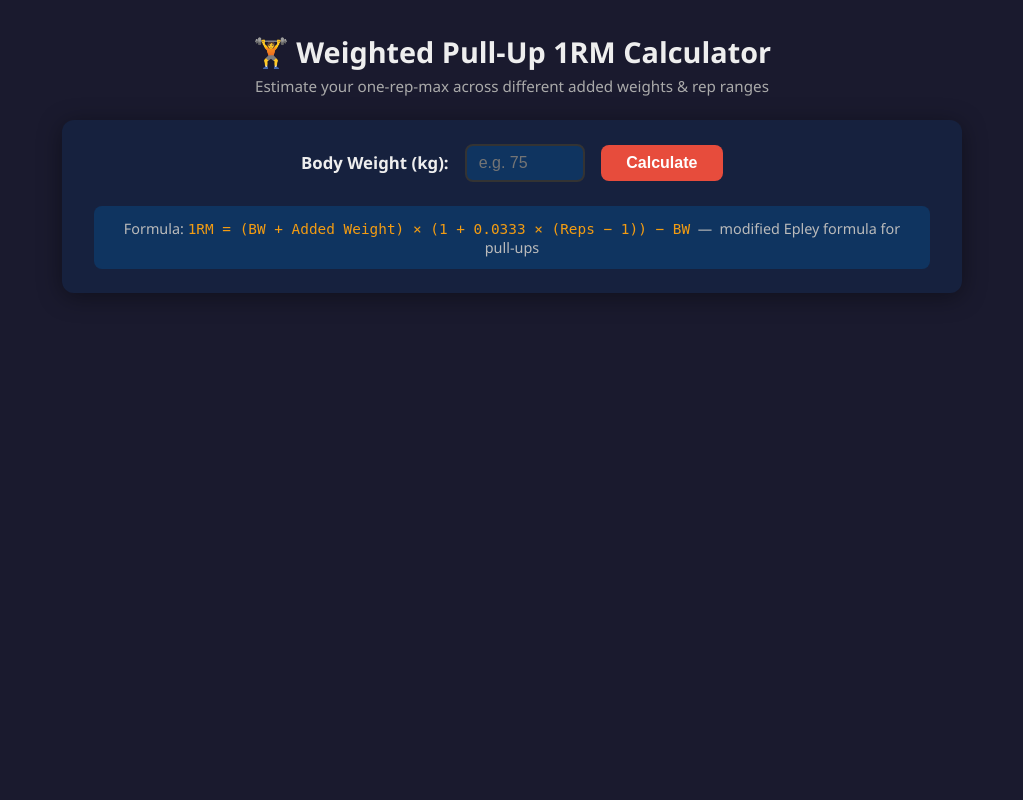
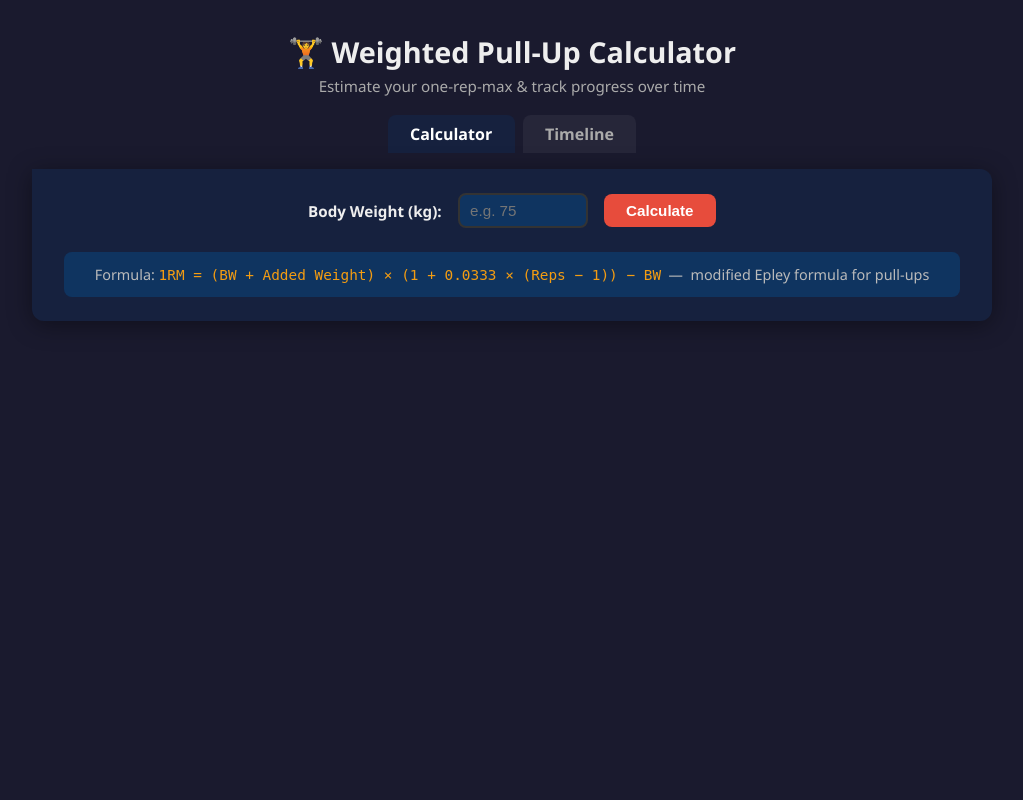
Before and after one commit to jameshclegg/pullup-calculator, a Flask app: page / in a window 1280 px wide. Shown: the whole page, without its empty margins (128-1151 px from the left). Run offline with Flask 3, Linux system fonts and the light colour scheme; some libraries are stand-ins or nearby versions.

Commit message:
Extend axes and add timeline tracking feature
- Extend heatmap axes to 0-30 kg added weight and 1-25 reps
- Add Timeline tab to log workouts (date, BW, added weight, reps)
- Store entries in data/timeline.json
- Plot estimated 1RM and unweighted reps over time
- Back-calculate unweighted reps: reps = 1 + 1RM / (BW * 0.0333)
- Add delete button per entry in the data table

Co-authored-by: Copilot <223556219+Copilot@users.noreply.github.com>

```diff
--- a/app.py
+++ b/app.py
@@ -1,27 +1,46 @@
 """Flask web app for the pull-up 1RM calculator."""
 
 import json
+from datetime import date
+from pathlib import Path
 
 import numpy as np
 import plotly
 import plotly.graph_objects as go
-from flask import Flask, render_template, request
+from flask import Flask, redirect, render_template, request, url_for
+from plotly.subplots import make_subplots
 
-from calculator import compute_1rm_grid
+from calculator import compute_1rm, compute_1rm_grid, compute_unweighted_reps
 
 app = Flask(__name__)
 
+CONTOUR_LEVELS = [10, 25, 40, 55, 65]
+TIMELINE_FILE = Path(__file__).parent / "data" / "timeline.json"
 
-CONTOUR_LEVELS = [10, 25, 40, 55, 65]
 
+# ---------------------------------------------------------------------------
+# Timeline data helpers
+# ---------------------------------------------------------------------------
+
+def _load_timeline() -> list[dict]:
+    if TIMELINE_FILE.exists():
+        return json.loads(TIMELINE_FILE.read_text())
+    return []
+
+
+def _save_timeline(entries: list[dict]) -> None:
+    TIMELINE_FILE.parent.mkdir(parents=True, exist_ok=True)
+    TIMELINE_FILE.write_text(json.dumps(entries, indent=2))
+
+
+# ---------------------------------------------------------------------------
+# Heatmap builder
+# ---------------------------------------------------------------------------
 
 def _extract_contour_paths(
     x: np.ndarray, y: np.ndarray, z: np.ndarray, levels: list[float]
 ) -> list[tuple[float, np.ndarray, np.ndarray]]:
-    """Use matplotlib to compute contour paths at exact levels.
-
-    Returns a list of (level, xs, ys) tuples — one per path segment.
-    """
+    """Use matplotlib to compute contour paths at exact levels."""
     import matplotlib
     matplotlib.use("Agg")
     import matplotlib.pyplot as plt
@@ -56,7 +75,6 @@ def build_heatmap(bodyweight: float) -> str:
         )
     )
 
-    # Overlay contour lines at the requested levels
     paths = _extract_contour_paths(added_weights, reps, rm_grid, CONTOUR_LEVELS)
     legend_shown: set[float] = set()
     for level, xs, ys in paths:
@@ -64,9 +82,7 @@ def build_heatmap(bodyweight: float) -> str:
         legend_shown.add(level)
         fig.add_trace(
             go.Scatter(
-                x=xs,
-                y=ys,
-                mode="lines",
+                x=xs, y=ys, mode="lines",
                 line=dict(color="white", width=2),
                 name=f"{int(level)} kg",
                 legendgroup=f"{level}",
@@ -74,11 +90,9 @@ def build_heatmap(bodyweight: float) -> str:
                 hoverinfo="skip",
             )
         )
-        # Add a label near the midpoint of each contour segment
         mid = len(xs) // 2
         fig.add_annotation(
-            x=float(xs[mid]),
-            y=float(ys[mid]),
+            x=float(xs[mid]), y=float(ys[mid]),
             text=f"<b>{int(level)}</b>",
             showarrow=False,
             font=dict(size=13, color="white"),
@@ -101,6 +115,71 @@ def build_heatmap(bodyweight: float) -> str:
     return json.dumps(fig, cls=plotly.utils.PlotlyJSONEncoder)
 
 
+# ---------------------------------------------------------------------------
+# Timeline chart builder
+# ---------------------------------------------------------------------------
+
+def build_timeline_charts(entries: list[dict]) -> str | None:
+    """Build a two-subplot timeline chart (1RM and unweighted reps vs date)."""
+    if not entries:
+        return None
+
+    sorted_entries = sorted(entries, key=lambda e: e["date"])
+    dates = [e["date"] for e in sorted_entries]
+    rms = [
+        round(compute_1rm(e["bodyweight"], e["added_weight"], e["reps"]), 1)
+        for e in sorted_entries
+    ]
+    unweighted = [
+        round(compute_unweighted_reps(e["bodyweight"], rm), 1)
+        for rm, e in zip(rms, sorted_entries)
+    ]
+
+    fig = make_subplots(
+        rows=2, cols=1,
+        shared_xaxes=True,
+        vertical_spacing=0.12,
+        subplot_titles=("Estimated 1RM (kg) over time", "Estimated unweighted reps over time"),
+    )
+
+    fig.add_trace(
+        go.Scatter(
+            x=dates, y=rms, mode="lines+markers",
+            name="1RM",
+            line=dict(color="#e74c3c", width=2),
+            marker=dict(size=8),
+            hovertemplate="Date: %{x}<br>1RM: %{y:.1f} kg<extra></extra>",
+        ),
+        row=1, col=1,
+    )
+
+    fig.add_trace(
+        go.Scatter(
+            x=dates, y=unweighted, mode="lines+markers",
+            name="Unweighted reps",
+            line=dict(color="#3498db", width=2),
+            marker=dict(size=8),
+            hovertemplate="Date: %{x}<br>Est. reps: %{y:.1f}<extra></extra>",
+        ),
+        row=2, col=1,
+    )
+
+    fig.update_layout(
+        height=600,
+        showlegend=False,
+        margin=dict(t=40, b=40),
+    )
+    fig.update_yaxes(title_text="1RM (kg)", row=1, col=1)
+    fig.update_yaxes(title_text="Reps (bodyweight)", row=2, col=1)
+    fig.update_xaxes(title_text="Date", row=2, col=1)
+
+    return json.dumps(fig, cls=plotly.utils.PlotlyJSONEncoder)
+
+
+# ---------------------------------------------------------------------------
+# Routes
+# ---------------------------------------------------------------------------
+
 @app.route("/", methods=["GET", "POST"])
 def index():
     bodyweight = None
@@ -113,7 +192,50 @@ def index():
         except (ValueError, TypeError):
             bodyweight = None
 
-    return render_template("index.html", bodyweight=bodyweight, plot_json=plot_json)
+    return render_template(
+        "index.html", tab="calculator",
+        bodyweight=bodyweight, plot_json=plot_json,
+    )
+
+
+@app.route("/timeline", methods=["GET", "POST"])
+def timeline():
+    entries = _load_timeline()
+    message = None
+
+    if request.method == "POST":
+        action = request.form.get("action")
+
+        if action == "add":
+            try:
+                entry = {
+                    "date": request.form["date"],
+                    "bodyweight": float(request.form["bodyweight"]),
+                    "added_weight": float(request.form["added_weight"]),
+                    "reps": int(request.form["reps"]),
+                }
+                entries.append(entry)
+                _save_timeline(entries)
+                message = "Entry added."
+            except (ValueError, KeyError):
+                message = "Invalid input — please fill all fields."
+
+        elif action == "delete":
+            try:
+                idx = int(request.form["index"])
+                entries.pop(idx)
+                _save_timeline(entries)
+                message = "Entry deleted."
+            except (ValueError, IndexError):
+                pass
+
+    timeline_json = build_timeline_charts(entries)
+
+    return render_template(
+        "index.html", tab="timeline",
+        entries=entries, timeline_json=timeline_json,
+        message=message, today=date.today().isoformat(),
+    )
 
 
 if __name__ == "__main__":
--- a/templates/index.html
+++ b/templates/index.html
@@ -6,7 +6,7 @@
   <title>Pull-Up 1RM Calculator</title>
   <script src="https://cdn.plot.ly/plotly-3.5.0.min.js"></script>
   <style>
-    :root { --accent: #e74c3c; --bg: #1a1a2e; --card: #16213e; --text: #eee; }
+    :root { --accent: #e74c3c; --bg: #1a1a2e; --card: #16213e; --text: #eee; --input-bg: #0f3460; }
     * { box-sizing: border-box; margin: 0; padding: 0; }
     body {
       font-family: 'Segoe UI', system-ui, sans-serif;
@@ -15,46 +15,78 @@
       min-height: 100vh; padding: 2rem 1rem;
     }
     h1 { font-size: 1.8rem; margin-bottom: .3rem; }
-    .subtitle { color: #aaa; margin-bottom: 1.5rem; font-size: .95rem; }
+    .subtitle { color: #aaa; margin-bottom: 1.2rem; font-size: .95rem; }
+
+    /* Tabs */
+    .tabs { display: flex; gap: .5rem; margin-bottom: 1rem; }
+    .tabs a {
+      text-decoration: none; color: #aaa; padding: .5rem 1.4rem;
+      border-radius: 8px 8px 0 0; font-weight: 600; font-size: 1rem;
+      background: rgba(255,255,255,.05); transition: background .2s, color .2s;
+    }
+    .tabs a:hover { color: #fff; background: rgba(255,255,255,.1); }
+    .tabs a.active { color: #fff; background: var(--card); }
+
     .card {
-      background: var(--card); border-radius: 12px; padding: 1.5rem 2rem;
-      box-shadow: 0 4px 24px rgba(0,0,0,.4); width: 100%; max-width: 900px;
+      background: var(--card); border-radius: 0 12px 12px 12px; padding: 1.5rem 2rem;
+      box-shadow: 0 4px 24px rgba(0,0,0,.4); width: 100%; max-width: 960px;
     }
-    form { display: flex; align-items: center; gap: 1rem; flex-wrap: wrap; justify-content: center; }
-    label { font-weight: 600; font-size: 1.05rem; }
-    input[type=number] {
-      width: 120px; padding: .5rem .75rem; border: 2px solid #333; border-radius: 8px;
-      background: #0f3460; color: #fff; font-size: 1rem;
+    form.inline { display: flex; align-items: center; gap: 1rem; flex-wrap: wrap; justify-content: center; }
+    label { font-weight: 600; font-size: .95rem; }
+    input[type=number], input[type=date] {
+      padding: .45rem .65rem; border: 2px solid #333; border-radius: 8px;
+      background: var(--input-bg); color: #fff; font-size: .95rem; width: 130px;
     }
-    input[type=number]:focus { outline: none; border-color: var(--accent); }
-    button {
+    input:focus { outline: none; border-color: var(--accent); }
+    button, .btn {
       background: var(--accent); color: #fff; border: none; border-radius: 8px;
-      padding: .55rem 1.6rem; font-size: 1rem; font-weight: 600; cursor: pointer;
-      transition: background .2s;
+      padding: .5rem 1.4rem; font-size: .95rem; font-weight: 600; cursor: pointer;
+      transition: background .2s; text-decoration: none; display: inline-block;
     }
-    button:hover { background: #c0392b; }
-    #chart { margin-top: 1.5rem; }
+    button:hover, .btn:hover { background: #c0392b; }
+    .btn-sm { padding: .3rem .8rem; font-size: .8rem; }
+    .btn-outline { background: transparent; border: 1.5px solid var(--accent); }
+    .btn-outline:hover { background: var(--accent); }
+
+    .chart { margin-top: 1.5rem; }
     .formula {
-      margin-top: 1.2rem; padding: .8rem 1rem; background: #0f3460;
+      margin-top: 1.2rem; padding: .8rem 1rem; background: var(--input-bg);
       border-radius: 8px; font-size: .9rem; color: #bbb; text-align: center;
     }
     .formula code { color: #f39c12; }
+    .msg { text-align: center; padding: .6rem; border-radius: 6px; margin-bottom: 1rem;
+           background: rgba(46,204,113,.15); color: #2ecc71; }
+
+    /* Timeline table */
+    .entries { margin-top: 1.2rem; width: 100%; border-collapse: collapse; font-size: .9rem; }
+    .entries th, .entries td { padding: .45rem .7rem; text-align: center; border-bottom: 1px solid rgba(255,255,255,.08); }
+    .entries th { color: #aaa; font-weight: 600; font-size: .8rem; text-transform: uppercase; letter-spacing: .5px; }
+    .entries tr:hover { background: rgba(255,255,255,.04); }
+    .empty { text-align: center; color: #666; padding: 2rem; }
   </style>
 </head>
 <body>
 
-  <h1>🏋️ Weighted Pull-Up 1RM Calculator</h1>
-  <p class="subtitle">Estimate your one-rep-max across different added weights &amp; rep ranges</p>
+  <h1>🏋️ Weighted Pull-Up Calculator</h1>
+  <p class="subtitle">Estimate your one-rep-max &amp; track progress over time</p>
+
+  <div class="tabs">
+    <a href="/" class="{{ 'active' if tab == 'calculator' }}">Calculator</a>
+    <a href="/timeline" class="{{ 'active' if tab == 'timeline' }}">Timeline</a>
+  </div>
 
   <div class="card">
-    <form method="POST">
+
+    {# ── CALCULATOR TAB ── #}
+    {% if tab == 'calculator' %}
+    <form method="POST" class="inline">
       <label for="bodyweight">Body Weight (kg):</label>
       <input type="number" id="bodyweight" name="bodyweight" step="0.1" min="30" max="200"
              value="{{ bodyweight or '' }}" placeholder="e.g. 75" required />
       <button type="submit">Calculate</button>
     </form>
 
-    <div id="chart">
+    <div id="chart" class="chart">
       {% if plot_json %}
       <script>
         var plotData = {{ plot_json | safe }};
@@ -67,6 +99,62 @@
       Formula: <code>1RM = (BW + Added Weight) &times; (1 + 0.0333 &times; (Reps &minus; 1)) &minus; BW</code>
       &nbsp;&mdash;&nbsp; modified Epley formula for pull-ups
     </div>
+
+    {# ── TIMELINE TAB ── #}
+    {% elif tab == 'timeline' %}
+
+    {% if message %}<div class="msg">{{ message }}</div>{% endif %}
+
+    <form method="POST" class="inline" style="margin-bottom:1rem;">
+      <input type="hidden" name="action" value="add" />
+      <label for="date">Date:</label>
+      <input type="date" id="date" name="date" value="{{ today }}" required />
+      <label for="tl_bw">BW (kg):</label>
+      <input type="number" id="tl_bw" name="bodyweight" step="0.1" min="30" max="200" placeholder="75" required />
+      <label for="tl_aw">Added (kg):</label>
+      <input type="number" id="tl_aw" name="added_weight" step="0.5" min="0" max="200" placeholder="10" required />
+      <label for="tl_reps">Reps:</label>
+      <input type="number" id="tl_reps" name="reps" step="1" min="1" max="100" placeholder="8" required />
+      <button type="submit">Add Entry</button>
+    </form>
+
+    <div id="timeline-chart" class="chart">
+      {% if timeline_json %}
+      <script>
+        var tlData = {{ timeline_json | safe }};
+        Plotly.newPlot('timeline-chart', tlData.data, tlData.layout, {responsive: true});
+      </script>
+      {% endif %}
+    </div>
+
+    {% if entries %}
+    <table class="entries">
+      <thead>
+        <tr><th>Date</th><th>BW (kg)</th><th>Added (kg)</th><th>Reps</th><th></th></tr>
+      </thead>
+      <tbody>
+        {% for e in entries %}
+        <tr>
+          <td>{{ e.date }}</td>
+          <td>{{ e.bodyweight }}</td>
+          <td>{{ e.added_weight }}</td>
+          <td>{{ e.reps }}</td>
+          <td>
+            <form method="POST" style="display:inline;">
+              <input type="hidden" name="action" value="delete" />
+              <input type="hidden" name="index" value="{{ loop.index0 }}" />
+              <button class="btn-sm btn-outline" type="submit">✕</button>
+            </form>
+          </td>
+        </tr>
+        {% endfor %}
+      </tbody>
+    </table>
+    {% else %}
+    <p class="empty">No entries yet — add your first workout above.</p>
+    {% endif %}
+
+    {% endif %}
   </div>
 
 </body>
```
Also changed, not shown: calculator.py (+15 -2 lines).
